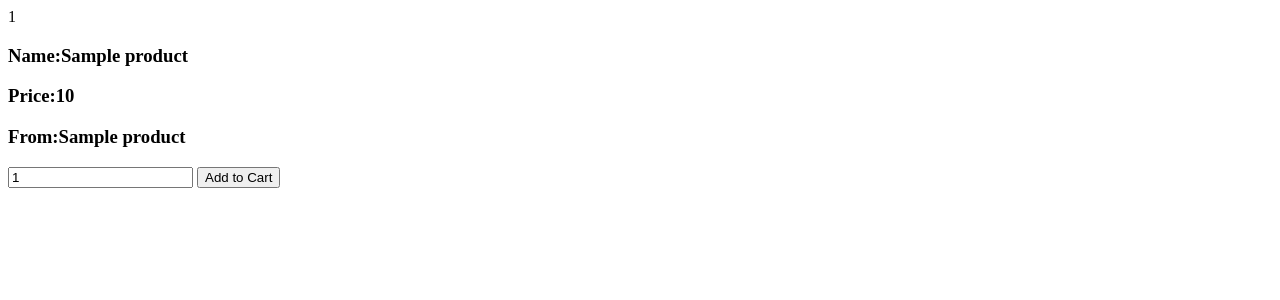
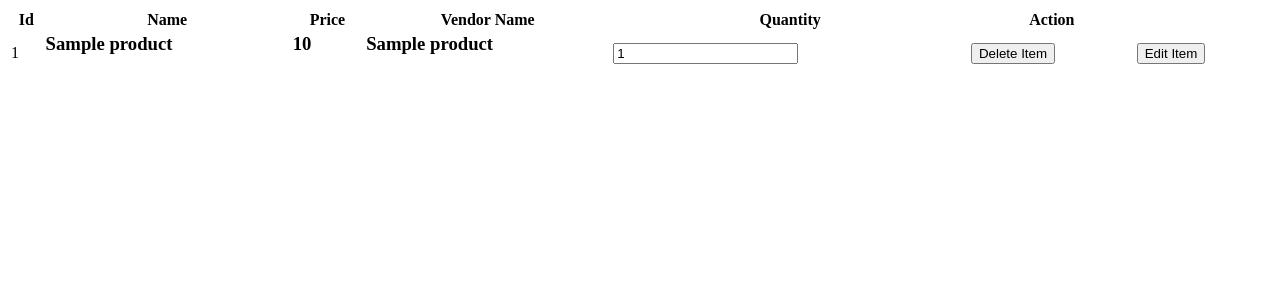
Before and after one commit to GaurabSubedi7/TechMart, a PHP site: template views/list_products.php in a window 1280 px wide. Shown: the top 300 px of the page. Run offline with PHP 8.4, Linux system fonts and the light colour scheme; the template is opened without the code that fills it: most values are stand-ins (such as "Sample title", 1, 10 or a date in 2020).

Commit message:
changed list into table format

```diff
--- a/views/list_products.php
+++ b/views/list_products.php
@@ -1,13 +1,28 @@
+<table style="width:100%">
+<tr>
+<th>Id</th>
+<th>Name</th>
+<th>Price</th>
+<th>Vendor Name</th>
+<th>Quantity</th>
+<th>Action</th>
+
+</tr>
 <?php foreach($products as $product){ ?>
-    <form method="post" action="home.php?action=add&id=<?php echo $product['product_id']; ?>">
-     <?php   echo $product['product_id'];?>
-     <h3>Name:<?php echo $product['product_name']; ?></h3>
-     <h3>Price:<?php echo $product['product_price']; ?></h3>
-     <h3>From:<?php echo $product['vendor_name']; ?></h3>
-     <input type="number" name="quantity" value="1" />
+    <!-- <form method="post" action="home.php?action=add&id=<?php echo $product['product_id']; ?>"> -->
+
+     <tr>
+     <td><?php   echo $product['product_id'];?> </td>
+     <td> <h3><?php echo $product['product_name']; ?></h3> </d>
+     <td>  <h3><?php echo $product['product_price']; ?></h3> <t/d>
+     <td><h3><?php echo $product['vendor_name']; ?></h3> </d>
+     <td><input type="number" name="quantity" value="1" /> </td>
 	<input type="hidden" name="hidden_name" value="<?php echo $product['product_name']; ?>" />
 
 		<input type="hidden" name="hidden_price" value="<?php echo $product['product_price']; ?>" />
-        <input type="submit" name="add_to_cart"  value="Add to Cart" />
-        </form>
+        <td> <input type="submit" name="DeleteItem"  value="Delete Item" /> </td>
+        <td> <input type="submit" name="EditItem"  value="Edit Item" /> </td>
+        </tr>
+        <!-- </form> -->
 <?php } ?>
+</table>
```
